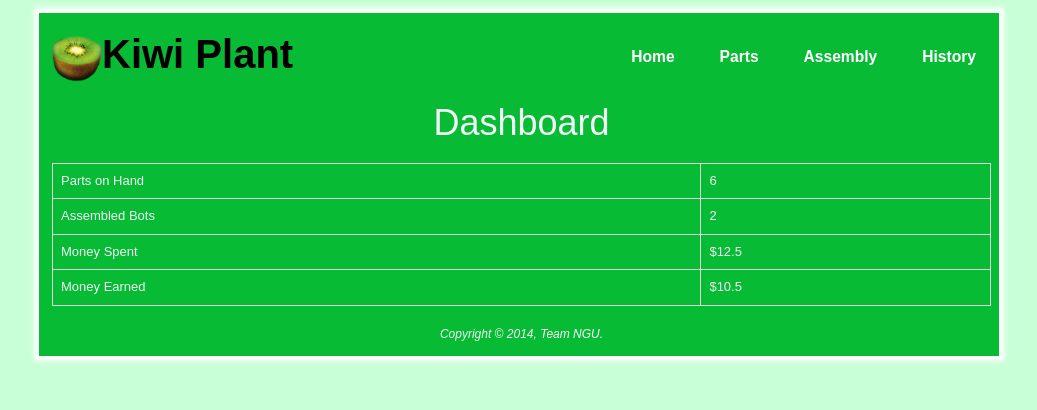
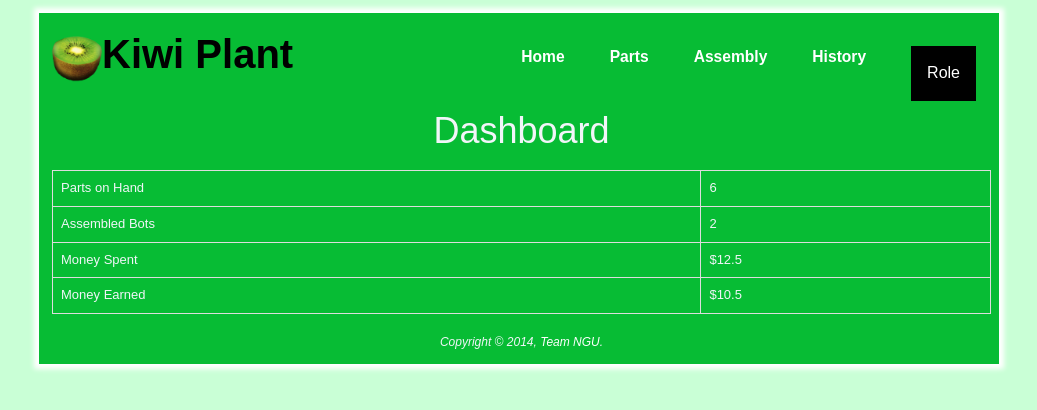
Before and after one commit to rshellborn/assignment1, a CodeIgniter app: page /database/ in a window 1280 px wide. Shown: the top 410 px of the page, without its empty margins (121-1158 px from the left). Run offline with CodeIgniter, Linux system fonts and the light colour scheme; data comes from the database, SQL or seed files in the repository.

Commit message:
adding user role dropdown and storing user role in session variable

```diff
--- a/application/config/autoload.php
+++ b/application/config/autoload.php
@@ -58,7 +58,7 @@ $autoload['packages'] = array();
 |
 |	$autoload['libraries'] = array('user_agent' => 'ua');
 */
-$autoload['libraries'] = array('parser','database');
+$autoload['libraries'] = array('parser','database', 'session');
 
 /*
 | -------------------------------------------------------------------
--- a/application/config/config.php
+++ b/application/config/config.php
@@ -370,7 +370,7 @@ $config['encryption_key'] = '';
 $config['sess_driver'] = 'files';
 $config['sess_cookie_name'] = 'ci_session';
 $config['sess_expiration'] = 7200;
-$config['sess_save_path'] = NULL;
+$config['sess_save_path'] = '/tmp';     // this should be a writeable folder on your system
 $config['sess_match_ip'] = FALSE;
 $config['sess_time_to_update'] = 300;
 $config['sess_regenerate_destroy'] = FALSE;
--- a/application/config/constants.php
+++ b/application/config/constants.php
@@ -83,3 +83,6 @@ defined('EXIT_USER_INPUT')     OR define('EXIT_USER_INPUT', 7); // invalid user
 defined('EXIT_DATABASE')       OR define('EXIT_DATABASE', 8); // database error
 defined('EXIT__AUTO_MIN')      OR define('EXIT__AUTO_MIN', 9); // lowest automatically-assigned error code
 defined('EXIT__AUTO_MAX')      OR define('EXIT__AUTO_MAX', 125); // highest automatically-assigned error code
+
+defined('ROLE_GUEST') OR define('ROLE_GUEST', 'Guest');
+defined('ROLE_WORKER') OR define('ROLE_WORKER', 'Worker');
--- a/application/views/template.php
+++ b/application/views/template.php
@@ -10,6 +10,69 @@
         <link rel="stylesheet" type="text/css" media="all" href="/css/bootstrap-3.3.7-dist/css/bootstrap.css" />
         <link rel="stylesheet" type="text/css" media="all" href="/css/lightbox.css" />
         <link rel="stylesheet" type="text/css" media="all" href="/css/style.css" />
+
+        <style>
+            .dropbtn {
+                background-color: #000;
+                color: white;
+                padding: 16px;
+                font-size: 16px;
+                border: none;
+                cursor: pointer;
+            }
+
+            .dropbtn:hover, .dropbtn:focus {
+                background-color: #3e8e41;
+            }
+
+            .dropdown {
+                position: relative;
+                display: inline-block;
+            }
+
+            .dropdown-content {
+                display: none;
+                position: absolute;
+                background-color: #f9f9f9;
+                min-width: 160px;
+                overflow: auto;
+                box-shadow: 0px 8px 16px 0px rgba(0,0,0,0.2);
+                z-index: 1;
+            }
+
+            .dropdown-content a {
+                color: black;
+                padding: 12px 16px;
+                text-decoration: none;
+                display: block;
+            }
+
+            .dropdown a:hover {background-color: #f1f1f1}
+
+            .show {display:block;}
+        </style>
+        <script>
+            /* When the user clicks on the button,
+             toggle between hiding and showing the dropdown content */
+            function myFunction() {
+                document.getElementById("myDropdown").classList.toggle("show");
+            }
+
+            // Close the dropdown if the user clicks outside of it
+            window.onclick = function(event) {
+                if (!event.target.matches('.dropbtn')) {
+
+                    var dropdowns = document.getElementsByClassName("dropdown-content");
+                    var i;
+                    for (i = 0; i < dropdowns.length; i++) {
+                        var openDropdown = dropdowns[i];
+                        if (openDropdown.classList.contains('show')) {
+                            openDropdown.classList.remove('show');
+                        }
+                    }
+                }
+            }
+        </script>
     </head>
     <body>
         <div id="wrapper">
@@ -21,10 +84,15 @@
                         <li><a href="/parts">Parts</a></li>
                         <li><a href="/assembly">Assembly</a></li>
                         <li><a href="/history">History</a></li>
-                        <ul class="dropdown-menu" role="menu" aria-labelledby="dLabel">
-                          <li><a href="/roles/actor/Guest">Guest</a></li>
-                          <li><a href="/roles/actor/Owner">Owner</a></li>
-                        </ul>
+                        <li>
+                            <div class="dropdown">
+                                <button onclick="myFunction()" class="dropbtn">Role</button>
+                                <div id="myDropdown" class="dropdown-content">
+                                    <a href="/roles/actor/Worker">Worker</a>
+                                    <a href="/roles/actor/Guest">Guest</a>
+                                </div>
+                            </div>
+                        </li>
                     </ul>
                 </span>
             </div>
```
Also changed, not shown: application/controllers/Roles.php (added, +11 -0 lines).
